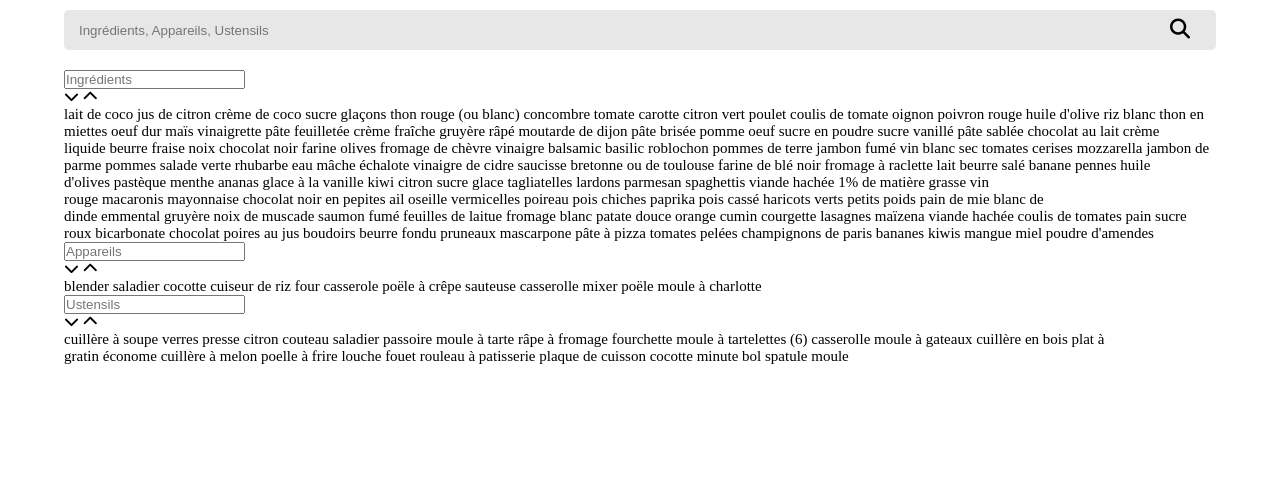
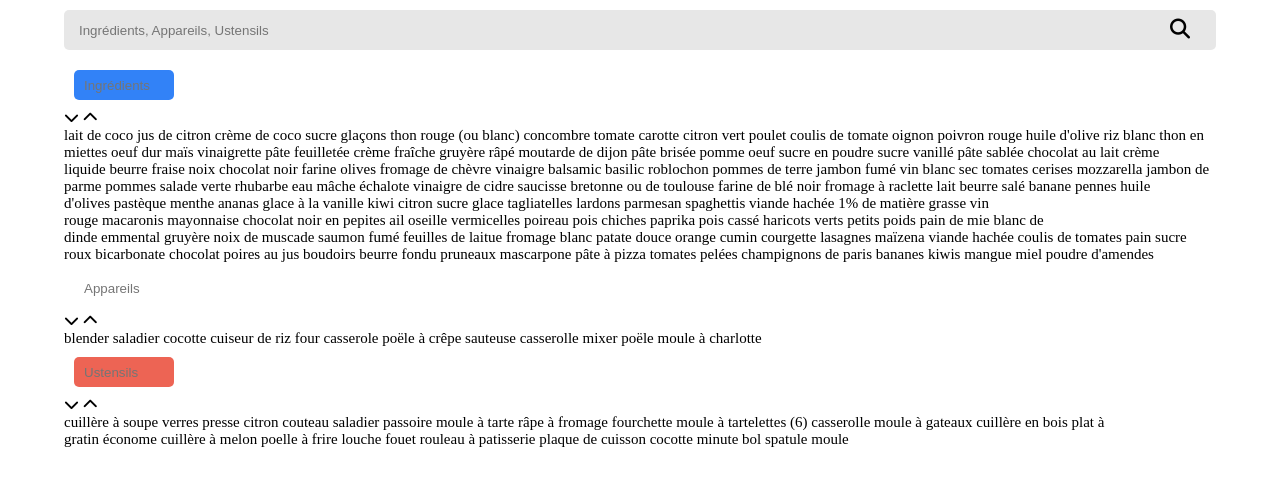
Before and after one commit to Nekochan977/NadjaTalaouitMockli_7_20042021, a plain HTML site: page index.html in a window 1280 px wide. Shown: the part 127-612 px from the top of the page. Drawn offline with Linux system fonts and the light colour scheme.

Commit message:
modification on tags from tagContainer

```diff
--- a/style.css
+++ b/style.css
@@ -52,27 +52,32 @@ header {
   display: flex;
   flex-wrap: wrap;
 }
-.tagAndBtn, .tag-container .tag {
+.tagAndBtn,
+.tag-container .tag,
+.input.ingredients,
+.input.appliances,
+.input.ustensils {
   display: flex;
   align-items: center;
   color: white;
   margin: 1rem;
   padding: 1.5rem 1rem;
   width: -webkit-fit-content;
-  width: fit-content;
+  width: 10rem;
   height: 2rem;
   border-radius: 5px;
+  border: none;
 }
-.tag-container .ingredients-tag {
+.ingredients {
   background-color: #3282f7;
 }
-.tag-container .appliance-tag {
+.appliance {
   background-color: #68d9a4;
 }
-.tag-container .ustensils-tag {
+.ustensils {
   background-color: #ed6454;
 }
 .fa-regular {
-  color: #fff;
+  /* color: #fff; */
   margin-left: 1rem;
 }
```
